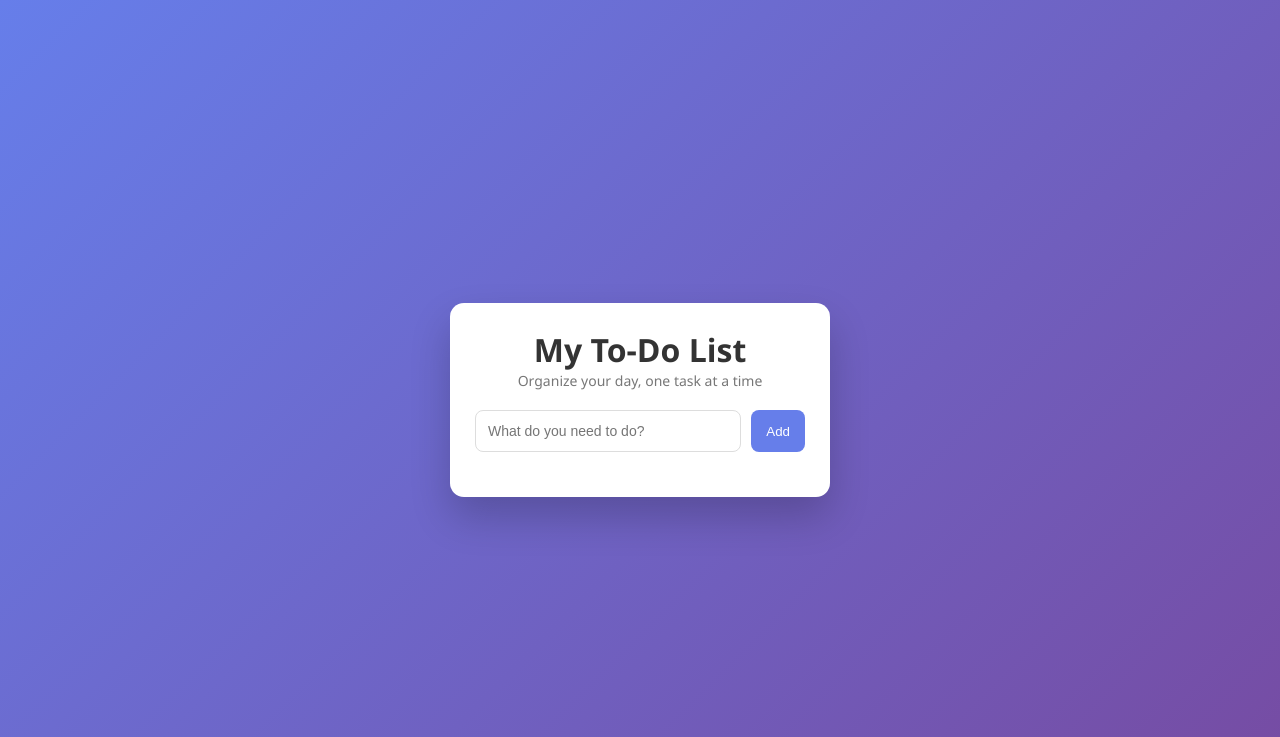
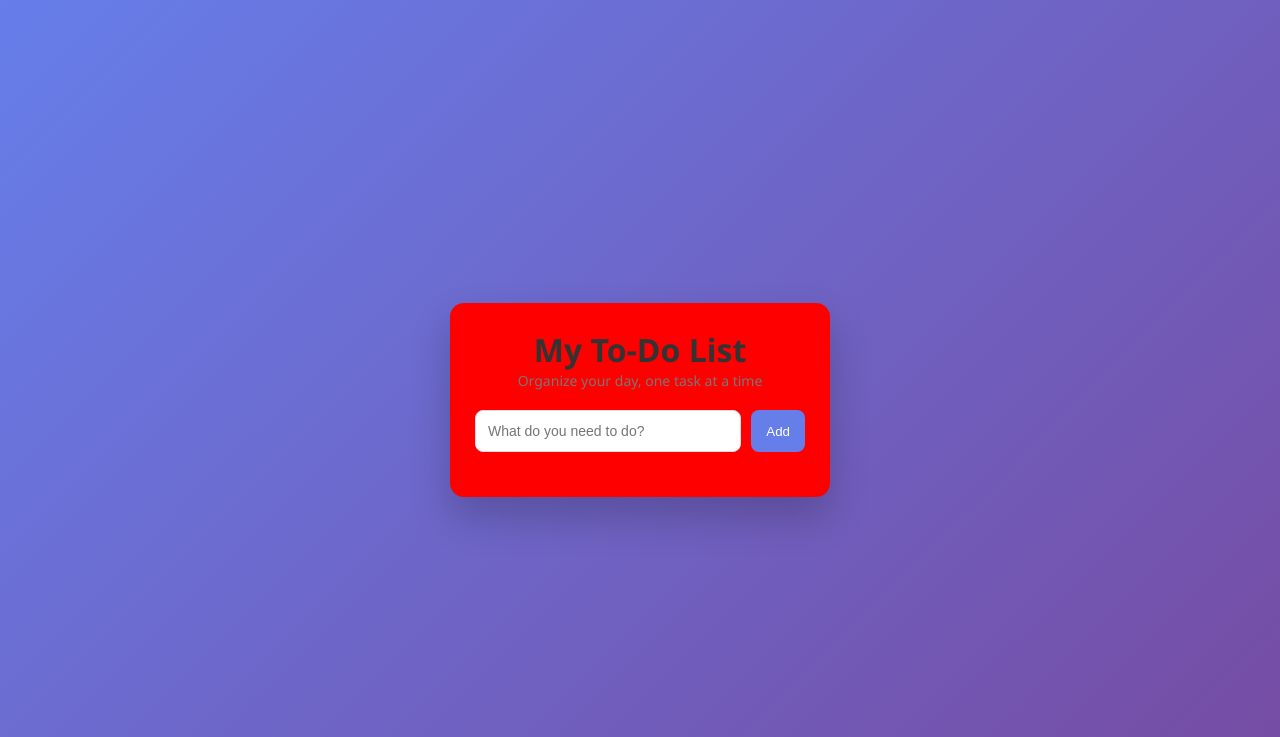
Before and after one commit to saakshi33/my-to-do, a Flask app: page / in a window 1280 px wide. Shown: the top 737 px of the page. Run offline with Flask 3, Linux system fonts and the light colour scheme.

Commit message:
Changed the Background Color

```diff
--- a/static/css/style.css
+++ b/static/css/style.css
@@ -14,7 +14,7 @@ body {
 }
 
 .container {
-    background: #ffffff;
+    background: #ff0000;
     width: 380px;
     padding: 25px;
     border-radius: 14px;
```
